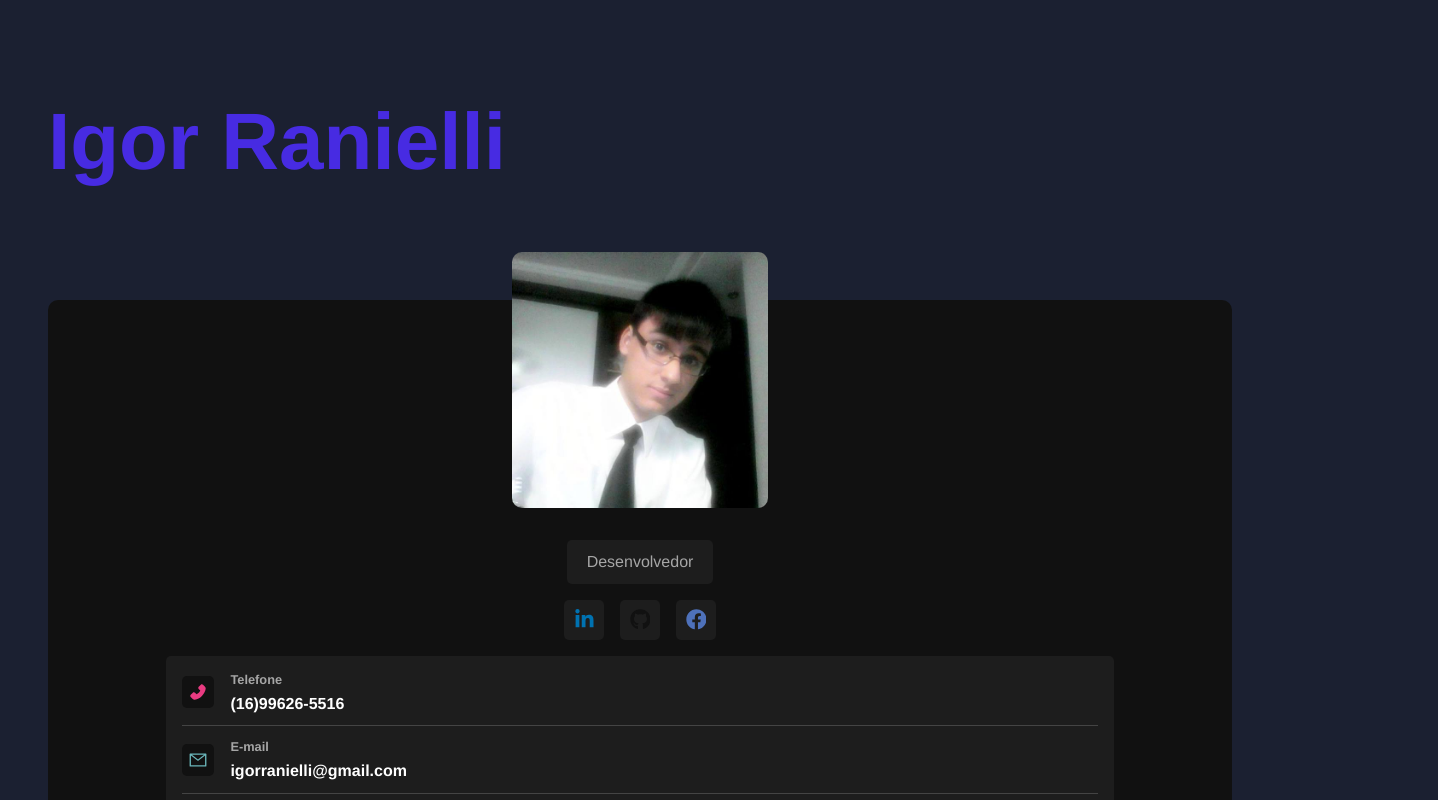
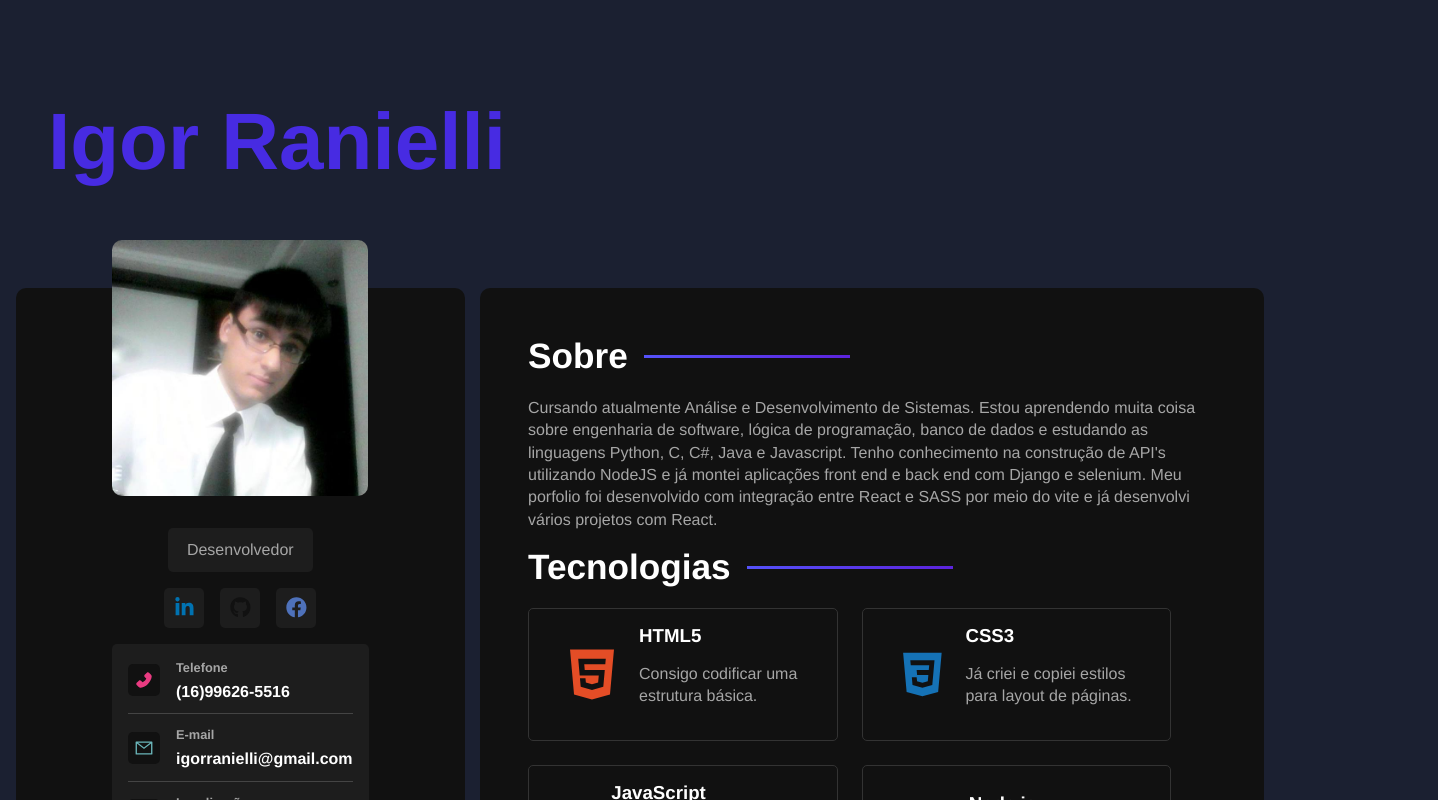
Before and after one commit to Igor-Ranielli/Portfolio-Vite-React-SASS, a React (Vite) app: page / in a window 1280 px wide. Shown: the top 800 px of the page, 1438 px wide, since content can reach past the window. Built offline with nearby package versions, Linux system fonts and the light colour scheme.

Commit message:
Version 1.4 sidebar and maincontent position fix

```diff
--- a/src/styles/components/informationcontainer.sass
+++ b/src/styles/components/informationcontainer.sass
@@ -8,7 +8,7 @@
     padding: 1rem
     margin-bottom: 2rem
     text-align: left
-    width: 80%
+    width: 100%
     border-radius: variables.$card-border-radius
 
     .info-card
--- a/src/styles/components/maincontent.sass
+++ b/src/styles/components/maincontent.sass
@@ -6,6 +6,10 @@
     flex: 2 1 0
     border-radius: variables.$container-border-radius
     padding: 3rem
+    position: absolute
+    top: 18rem
+    left: 30rem
+    right: 1rem
 
     section
         display: flex
--- a/src/styles/components/sidebar.sass
+++ b/src/styles/components/sidebar.sass
@@ -9,13 +9,14 @@
     align-items: center
     flex-direction: column
     text-align: center
-    position: relative
-    padding: 3rem 0
+    position: absolute
+    padding: 3rem 6rem
+    top: 18rem
+    left: 1rem
 
     img
         height: 16rem
         width: 16rem
-        max-width: 60%
         border-radius: variables.$container-border-radius
         position: absolute
         top: -3rem
```
